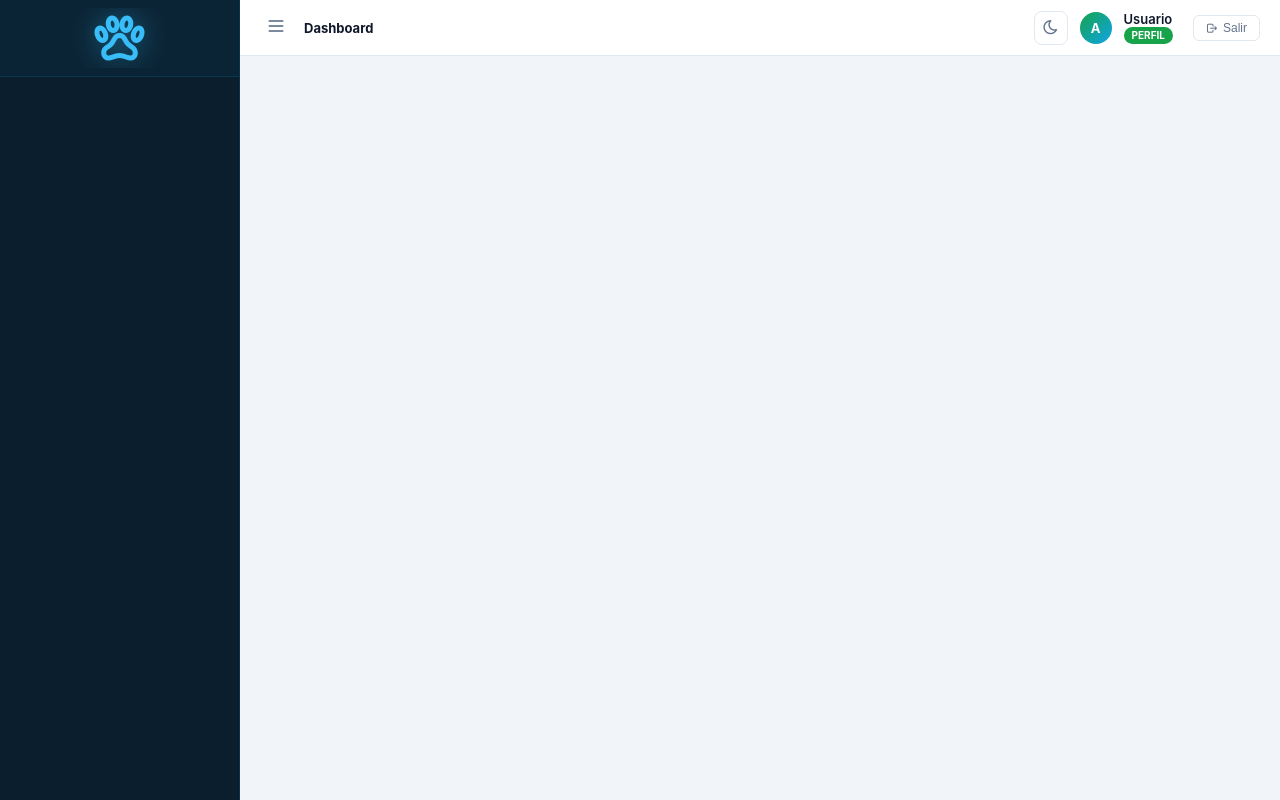
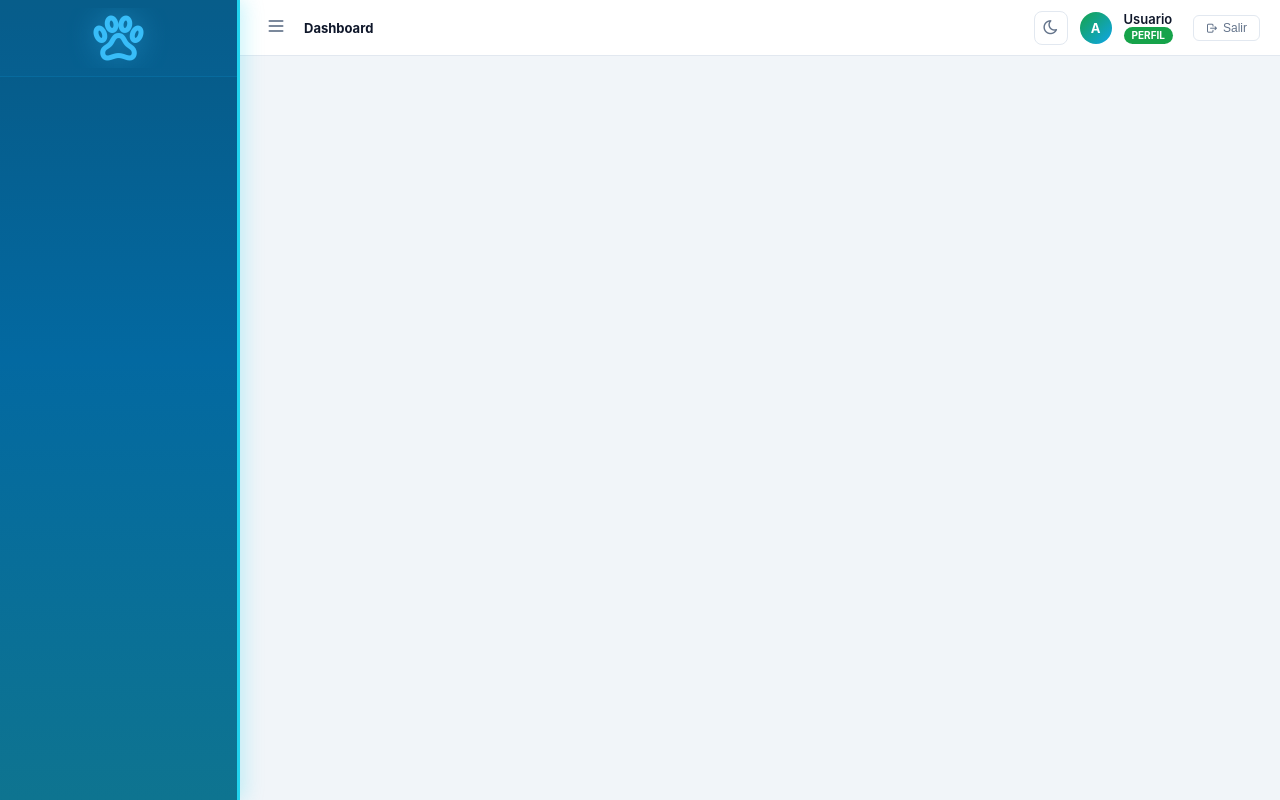
Before and after one commit to antonyoswercruznunez-code/MUNDO_PET, a website: page MUNDO_PET_V53_LIMPIO/public/index.html in a window 1280 px wide. Drawn offline with Linux system fonts and the light colour scheme; some packages are replaced by stand-ins of ours; no server answers; a script that the page names is missing.

```diff
--- a/MUNDO_PET_V53_LIMPIO/public/index.html
+++ b/MUNDO_PET_V53_LIMPIO/public/index.html
@@ -9,10 +9,17 @@
   <link rel="stylesheet" href="/assets/css/sistema.css">
   <style>
     /* ══ SIDEBAR CELESTE CLARO ══════════════════════════════ */
-    #sidebar {
-      background: #0B1E2D !important;
-      border-right: 1px solid rgba(14,165,233,.15);
-    }
+#sidebar {
+    background: linear-gradient(
+        180deg,
+        #075985 0%,
+        #0369A1 45%,
+        #0E7490 100%
+    ) !important;
+
+    border-right: 3px solid #22D3EE !important;
+    box-shadow: 4px 0 18px rgba(34, 211, 238, 0.25) !important;
+}
 
     /* ── Zona logo: imagen limpia, sin fondo ni bordes ── */
     #sidebar .sidebar-brand {
```
